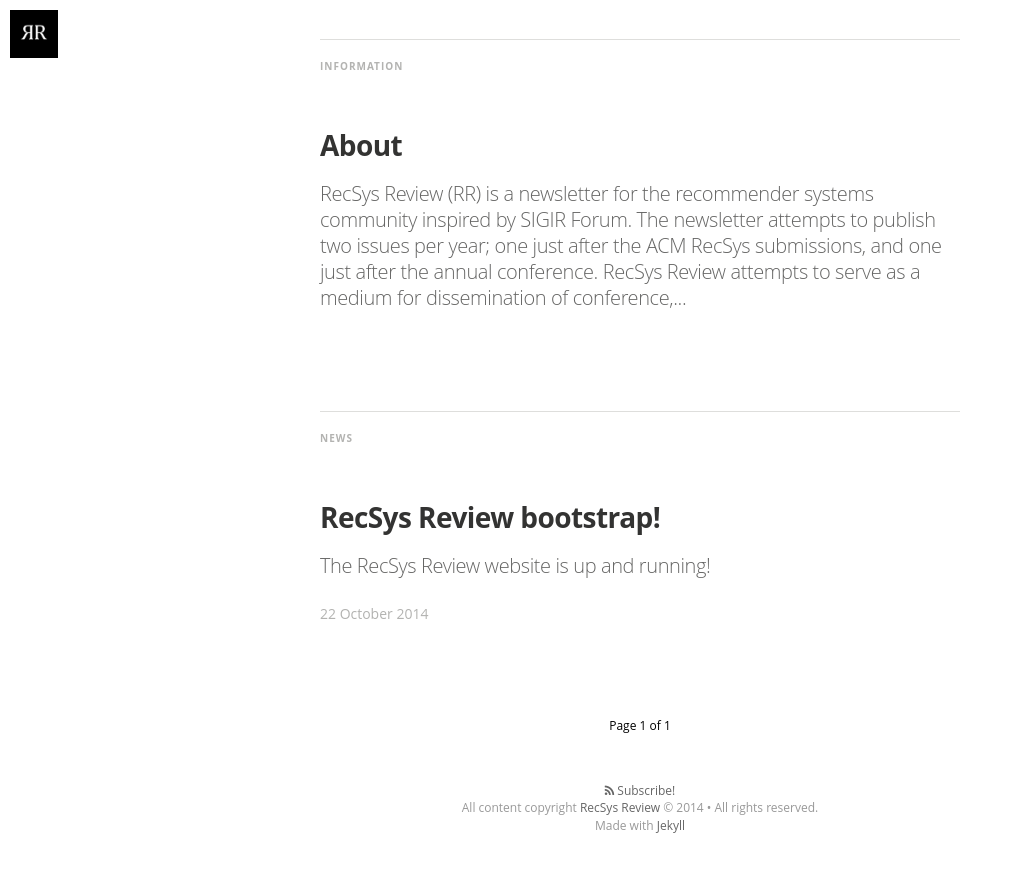
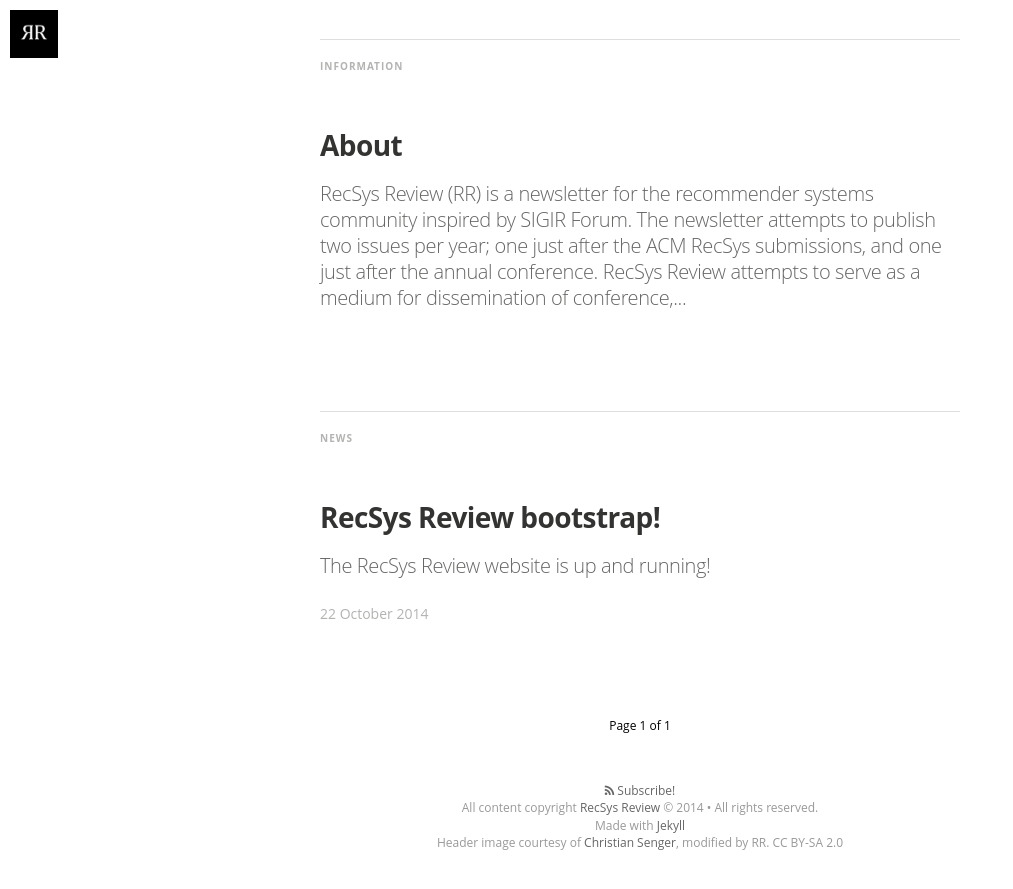
Before and after one commit to recommenders/review, a Jekyll site: the page built from index.html, in a window 1280 px wide and 900 px high, scrolled down 672 px. Shown: the top 889 px of the window, without its empty margins (0-1013 px from the left). Built offline with Jekyll 4.4.1, drawn with Linux system fonts in a browser that asks for light colours; nearby versions of some CDN libraries; some web fonts are replaced; Markdown is read by kramdown in place of the engine named in the settings; the list of posts is cut into pages by our own code.

Commit message:
header image credit added to footer

```diff
--- a/_includes/footer.html
+++ b/_includes/footer.html
@@ -5,6 +5,7 @@
     <div class="inner">
          <section class="copyright">All content copyright <a href="mailto:{{ site.email}}">{{ site.name }}</a> &copy; 2014 &bull; All rights reserved.</section>
          <section class="poweredby">Made with <a href="http://jekyllrb.com"> Jekyll</a></section>
+	 <section class="copyright">Header image courtesy of <a href="https://www.flickr.com/photos/30928442@N08/4862647326" target="_blank">Christian Senger</a>, modified by RR. CC BY-SA 2.0</div>
     </div>
 </footer>
 
```
